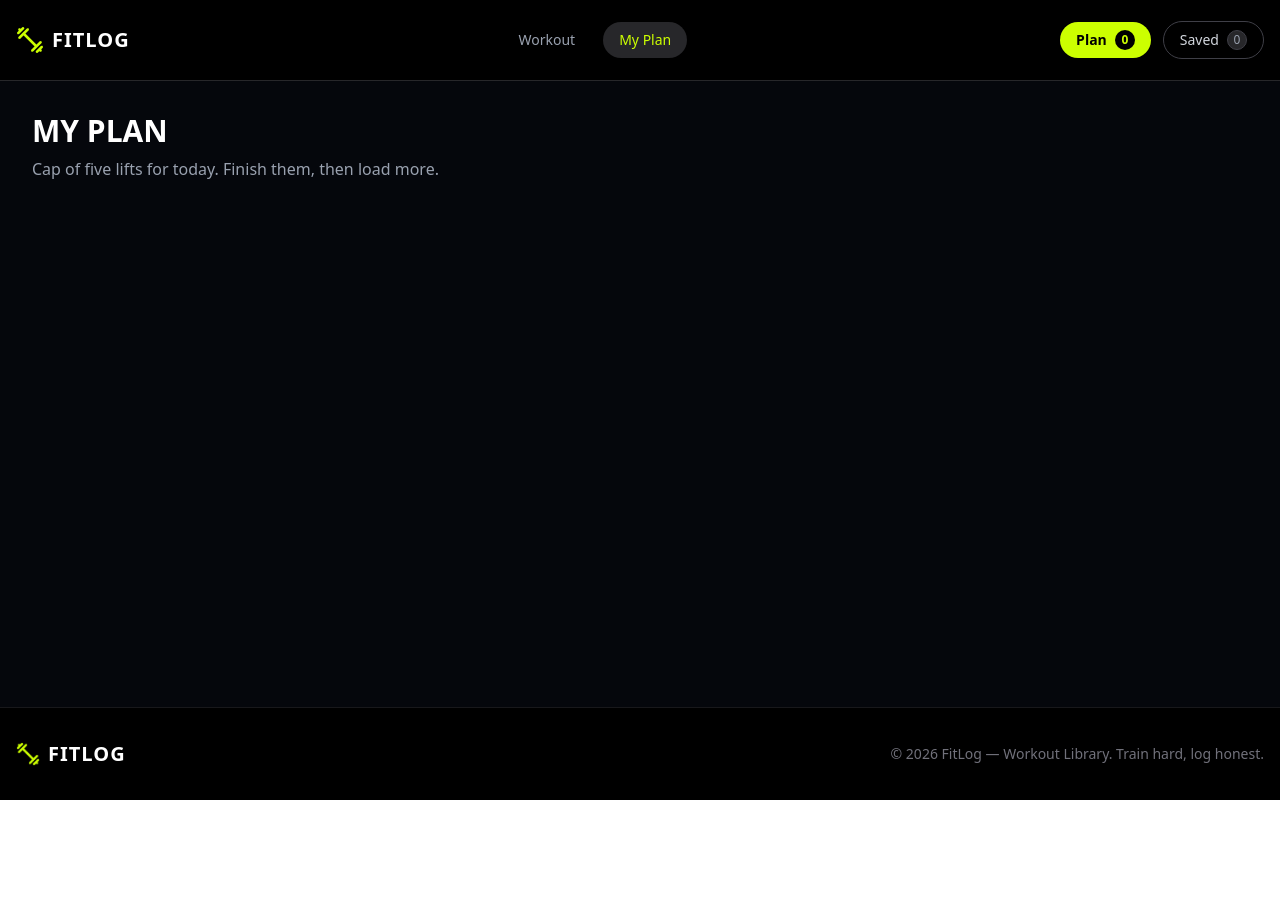
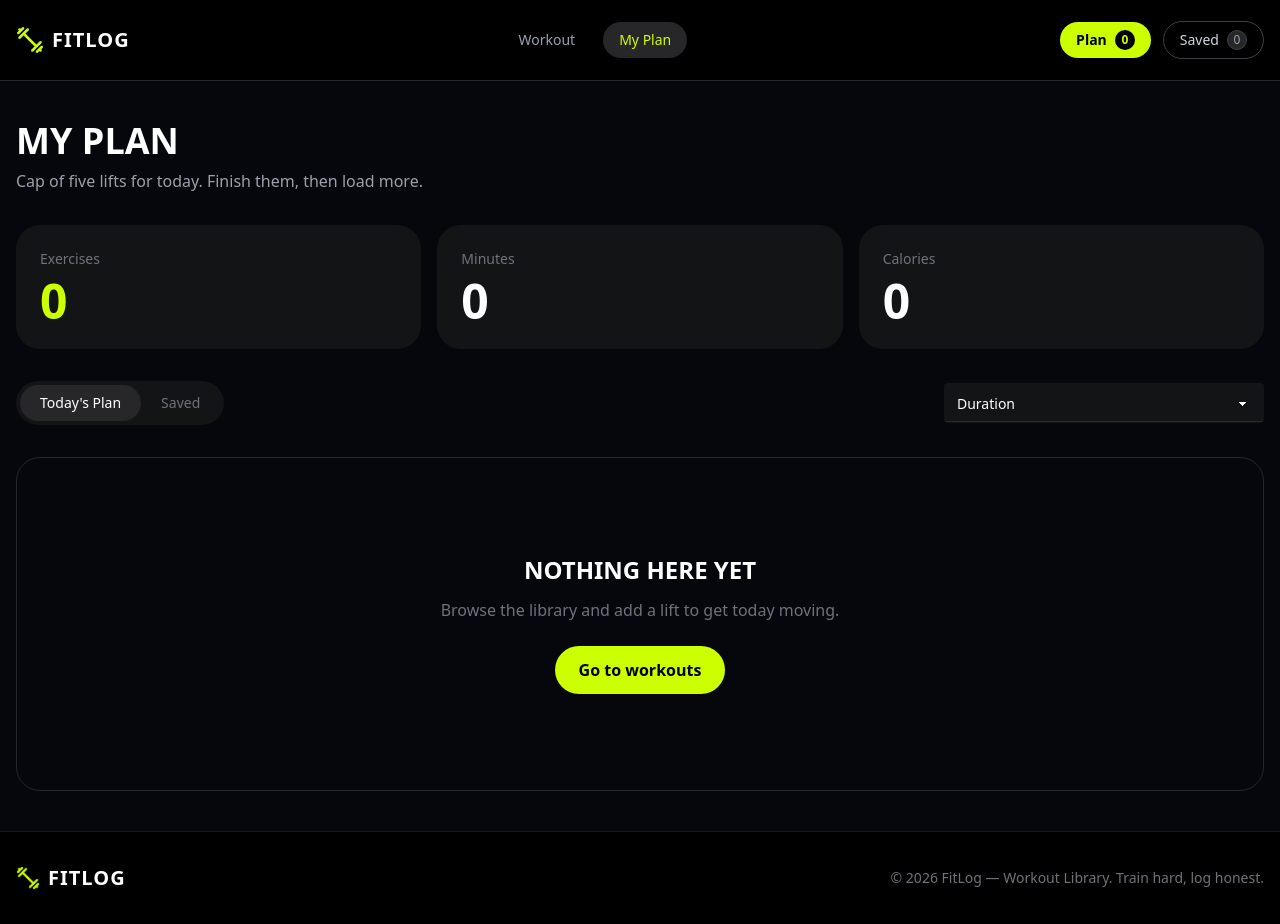
Before and after one commit to Sayeed-sbs/fitlog, a Next.js app: page /my-plan in a window 1280 px wide. Before the commit the page ends 800 px from the top, so only its background shows below. Built offline with nearby package versions, Linux system fonts and the light colour scheme.

Commit message:
pushing README.md file

```diff
--- a/app/my-plan/page.js
+++ b/app/my-plan/page.js
@@ -1,8 +1,234 @@
+"use client";
+
+import { useMemo, useState } from "react";
+import Link from "next/link";
+import { useWorkout } from "@/context/WorkoutContext";
+import { toast } from "react-toastify";
+
 export default function MyPlanPage() {
+  const {
+    plan,
+    saved,
+    removeFromPlan,
+    removeFromSaved,
+  } = useWorkout();
+
+  const [activeTab, setActiveTab] = useState("plan");
+  const [sortBy, setSortBy] = useState("duration");
+
+  const workouts = activeTab === "plan" ? [...plan] : [...saved];
+
+  workouts.sort((a, b) => {
+    if (sortBy === "duration") {
+      return a.duration - b.duration;
+    }
+
+    if (sortBy === "calories") {
+      return b.caloriesBurned - a.caloriesBurned;
+    }
+
+    if (sortBy === "rating") {
+      return b.rating - a.rating;
+    }
+
+    return 0;
+  });
+
+  const totalExercises = plan.length;
+
+  const totalMinutes = useMemo(() => {
+    return plan.reduce((sum, item) => sum + item.duration, 0);
+  }, [plan]);
+
+  const totalCalories = useMemo(() => {
+    return plan.reduce(
+      (sum, item) => sum + item.caloriesBurned,
+      0
+    );
+  }, [plan]);
+
+  const handleRemove = (id) => {
+    if (activeTab === "plan") {
+      removeFromPlan(id);
+      toast.info("Removed from today's plan");
+    } else {
+      removeFromSaved(id);
+      toast.info("Removed from saved");
+    }
+  };
+
+  const handleDone = (id) => {
+    removeFromPlan(id);
+    toast.success("Workout completed");
+  };
+
   return (
-    <div className="p-8 text-white max-w-7xl mx-auto">
-      <h1 className="text-3xl font-bold mb-2">MY PLAN</h1>
-      <p className="text-gray-400">Cap of five lifts for today. Finish them, then load more.</p>
+    <div className="mx-auto max-w-7xl px-4 py-10">
+      <h1 className="text-4xl font-black uppercase">
+        MY PLAN
+      </h1>
+
+      <p className="mt-2 text-zinc-400">
+        Cap of five lifts for today. Finish them,
+        then load more.
+      </p>
+
+      <div className="mt-8 grid gap-4 md:grid-cols-3">
+        <div className="rounded-3xl bg-[#131416] p-6">
+          <p className="text-sm text-zinc-500">
+            Exercises
+          </p>
+          <h2 className="mt-2 text-5xl font-black text-[#ccff00]">
+            {totalExercises}
+          </h2>
+        </div>
+
+        <div className="rounded-3xl bg-[#131416] p-6">
+          <p className="text-sm text-zinc-500">
+            Minutes
+          </p>
+          <h2 className="mt-2 text-5xl font-black">
+            {totalMinutes}
+          </h2>
+        </div>
+
+        <div className="rounded-3xl bg-[#131416] p-6">
+          <p className="text-sm text-zinc-500">
+            Calories
+          </p>
+          <h2 className="mt-2 text-5xl font-black">
+            {totalCalories}
+          </h2>
+        </div>
+      </div>
+
+      <div className="mt-8 flex flex-col gap-4 md:flex-row md:items-center md:justify-between">
+        <div className="flex rounded-full bg-[#131416] p-1">
+          <button
+            onClick={() => setActiveTab("plan")}
+            className={`rounded-full px-5 py-2 text-sm ${
+              activeTab === "plan"
+                ? "bg-zinc-800 text-white"
+                : "text-zinc-500"
+            }`}
+          >
+            Today's Plan
+          </button>
+
+          <button
+            onClick={() => setActiveTab("saved")}
+            className={`rounded-full px-5 py-2 text-sm ${
+              activeTab === "saved"
+                ? "bg-zinc-800 text-white"
+                : "text-zinc-500"
+            }`}
+          >
+            Saved
+          </button>
+        </div>
+
+        <select
+          value={sortBy}
+          onChange={(e) =>
+            setSortBy(e.target.value)
+          }
+          className="select select-bordered bg-[#131416]"
+        >
+          <option value="duration">
+            Duration
+          </option>
+          <option value="calories">
+            Calories
+          </option>
+          <option value="rating">
+            Rating
+          </option>
+        </select>
+      </div>
+
+      {workouts.length === 0 ? (
+        <div className="mt-8 rounded-3xl border border-zinc-800 py-24 text-center">
+          <h2 className="text-2xl font-black uppercase">
+            NOTHING HERE YET
+          </h2>
+
+          <p className="mt-3 text-zinc-500">
+            Browse the library and add a lift to
+            get today moving.
+          </p>
+
+          <Link
+            href="/"
+            className="mt-6 inline-block rounded-full bg-[#ccff00] px-6 py-3 font-bold text-black"
+          >
+            Go to workouts
+          </Link>
+        </div>
+      ) : (
+        <div className="mt-8 space-y-4">
+          {workouts.map((workout) => (
+            <div
+              key={workout.id}
+              className="rounded-3xl bg-[#131416] p-5"
+            >
+              <div className="flex flex-col gap-4 lg:flex-row lg:items-center lg:justify-between">
+                <div>
+                  <h3 className="text-lg font-bold uppercase">
+                    {workout.name}
+                  </h3>
+
+                  <p className="text-sm text-zinc-400">
+                    {workout.equipment}
+                  </p>
+
+                  <div className="mt-2 flex gap-4 text-sm text-zinc-500">
+                    <span>
+                      {workout.duration} min
+                    </span>
+
+                    <span>
+                      {workout.caloriesBurned} kcal
+                    </span>
+
+                    <span>
+                      ⭐ {workout.rating}
+                    </span>
+                  </div>
+                </div>
+
+                <div className="flex flex-wrap gap-3">
+                  <Link
+                    href={`/workout/${workout.id}`}
+                    className="rounded-full border border-zinc-700 px-5 py-2"
+                  >
+                    View Details
+                  </Link>
+
+                  {activeTab === "plan" && (
+                    <button
+                      onClick={() =>
+                        handleDone(workout.id)
+                      }
+                      className="rounded-full bg-[#ccff00] px-5 py-2 font-bold text-black"
+                    >
+                      Mark as Done
+                    </button>
+                  )}
+
+                  <button
+                    onClick={() =>
+                      handleRemove(workout.id)
+                    }
+                    className="rounded-full border border-red-900 px-5 py-2 text-red-400"
+                  >
+                    Remove
+                  </button>
+                </div>
+              </div>
+            </div>
+          ))}
+        </div>
+      )}
     </div>
   );
 }
```
Also changed, not shown: 1 other file (tests, documents, lock files or other folders).
